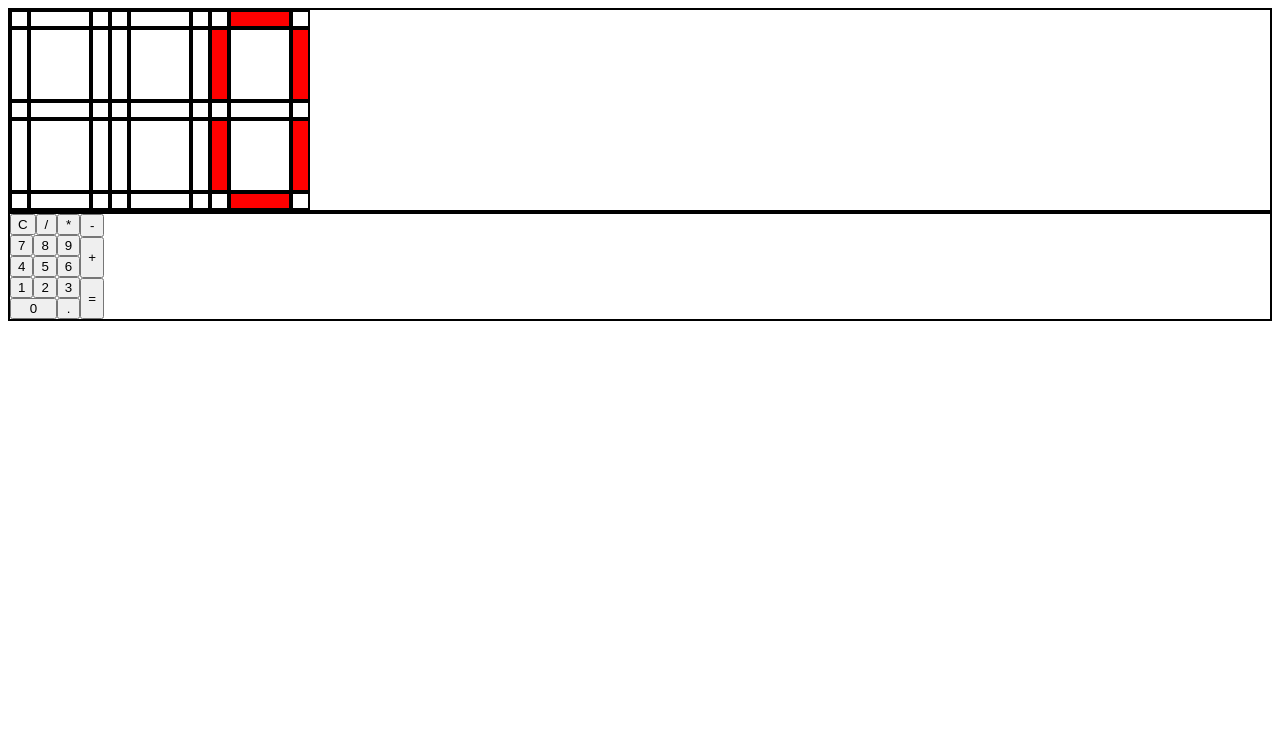
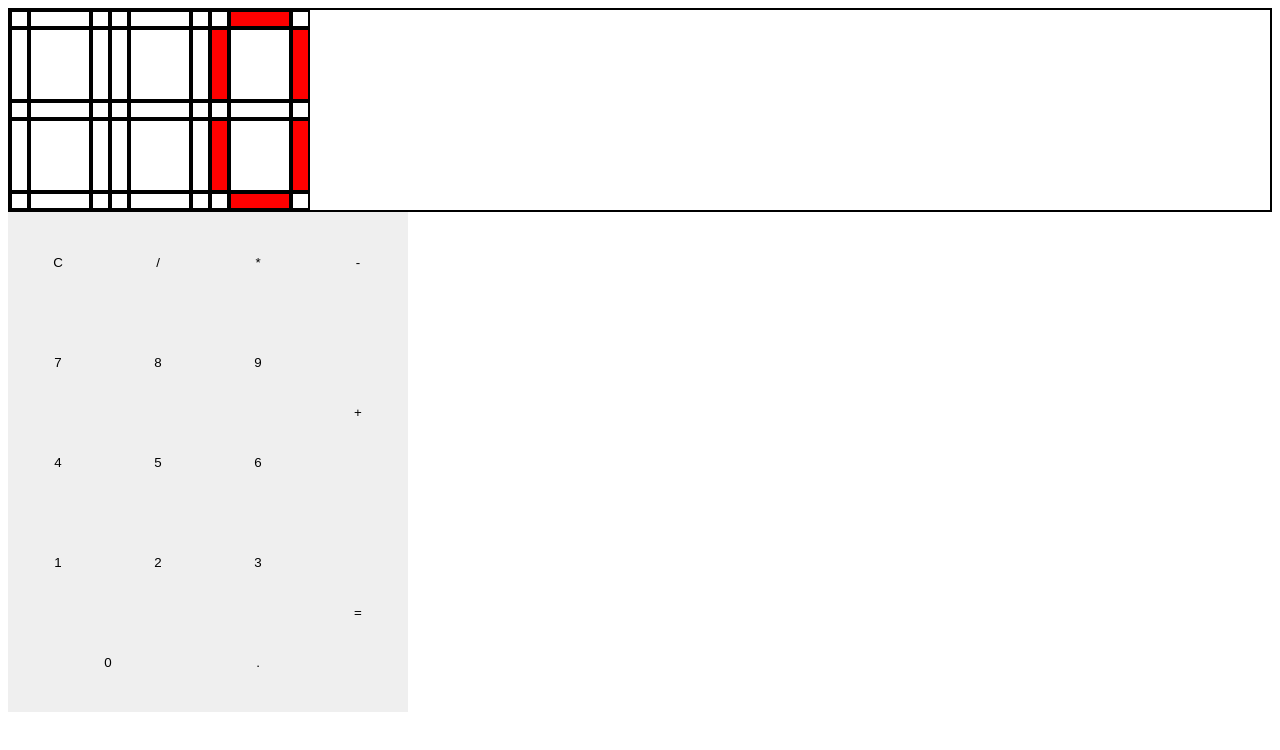
Before and after one commit to The-Slick-Nick/odin-calculator, a website: page index.html in a window 1280 px wide. Drawn offline with Linux system fonts and the light colour scheme.

Commit message:
fix: Make micro adjustment to button sizing

```diff
--- a/keypad-style.css
+++ b/keypad-style.css
@@ -6,35 +6,55 @@
 
 
 .keypad {
-    border: 2px solid black;
     display: flex;
+    flex-direction: row;
+    width: 400px;
+    height: 500px;
+}
+
+.keypad button {
+    padding: 10px;
+    box-sizing: border-box;
+    border: 0px;
+    /* margin: 2px; */
 }
 
 .keypad-section-rows {
+    flex: 1;
     display: flex;
     flex-flow: column nowrap;
 }
 
 .keypad-section-columns {
+    flex: 1;
     display: flex;
     flex-flow: row nowrap;
 }
 
 .keypad-button-row {
+    flex: 1;
     display: flex;
     flex-flow: row nowrap;
 }
 
 .keypad-button-column {
-
+    flex: 1;
     display: flex;
     flex-flow: column nowrap;
 }
 
-.large-button {
-    flex: 2;
+.small-button {
+    width: 100px;
+    height: 100px;
+    flex: 0 1 auto;
 }
 
-.small-button {
-    flex: 1;
+.wide-button {
+    width: 200px;
+    flex: 0 2 auto;
 }
+
+.tall-button {
+    height: 200px;
+    flex: 0 2 auto;
+}
--- a/keypad.js
+++ b/keypad.js
@@ -86,7 +86,7 @@ class Keypad {
             keyRow.forEach((keyChar) => {
                 let newButton = new KeypadButton(keyChar, (k) => this.emit(k));
                 if (largeKeys.includes(keyChar)) {
-                    newButton.getButton().classList.add("large-button");
+                    newButton.getButton().classList.add("wide-button");
                 }
                 else {
                     newButton.getButton().classList.add("small-button");
@@ -107,7 +107,7 @@ class Keypad {
             keyCol.forEach((keyChar) => {
                 let newButton = new KeypadButton(keyChar, (k) => this.emit(k));
                 if (largeKeys.includes(keyChar)) {
-                    newButton.getButton().classList.add("large-button");
+                    newButton.getButton().classList.add("tall-button");
                 }
                 else {
                     newButton.getButton().classList.add("small-button");
```
